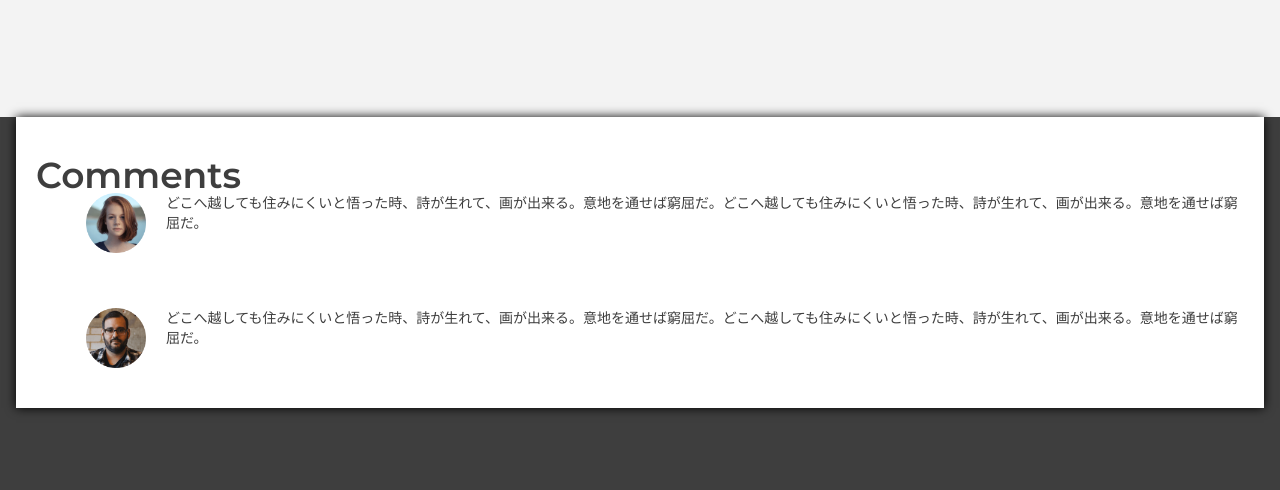
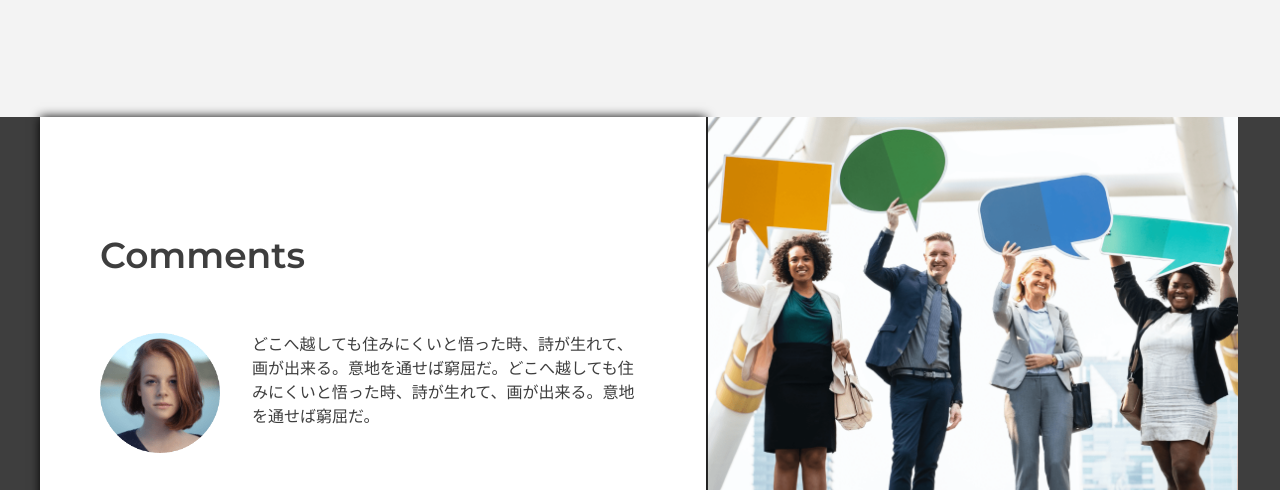
Before and after one commit to issei4869/Deitra-Intermediate-Final, a website: page index.html in a window 1280 px wide. Shown: the part 3410-3900 px from the top of the page. Drawn offline with nearby package versions, Linux system fonts and the light colour scheme.

Commit message:
commentsセクションPC版途中

```diff
--- a/index.html
+++ b/index.html
@@ -335,6 +335,8 @@
   <!-- COMMENTSセクション -->
   <section class="space-topComments comments">
     <div class="comments__inner inner">
+      <div class="comments__contents">
+        <div class="comments__content">
           <!-- セクションタイトル共通パーツ -->
           <div class="section-header section-header--left" id="comments-area">Comments</div>
           <!-- commentsの大枠 -->
@@ -358,6 +360,11 @@
               <div class="comments-content__text">
                 どこへ越しても住みにくいと悟った時、詩が生れて、画が出来る。意地を通せば窮屈だ。どこへ越しても住みにくいと悟った時、詩が生れて、画が出来る。意地を通せば窮屈だ。
               </div>
+            </div>
+          </div>
+        </div>
+        <div class="comments__image">
+          <img src="./images/common/comments3.png" alt="">
         </div>
       </div>
     </div>
--- a/src/sass/module/_comments-content.scss
+++ b/src/sass/module/_comments-content.scss
@@ -9,6 +9,10 @@
   aspect-ratio: 60 / 60; // 横 / 高さ
   width: rem(60);
   height: rem(60);
+  @include mq('md') {
+    width: rem(100);
+    height: rem(100);
+  }
 }
 
 .comments-content__image img {
@@ -22,5 +26,10 @@
   font-weight: $medium;
   line-height: calc(20 / 14);
   color: $black;
-  padding-left: rem(20);
+  margin-left: rem(20);
+  @include mq('md') {
+    font-size: rem(16);
+    margin-left: rem(32);
+    line-height: calc(24 / 16);
+  }
 }
--- a/src/sass/module/_comments.scss
+++ b/src/sass/module/_comments.scss
@@ -4,14 +4,14 @@
   position: relative;
   padding: 0 rem(16) rem(60) rem(16);
   //background-color: $gray;
+  @include mq('md') {
+    padding: 0;
+  }
 }
 
 .comments__inner {
   z-index: 100;
   margin-top: rem(-60);
-  padding: rem(40) 0;
-  background-color: $white;
-  box-shadow: 0 0px 10px rgba(#00000029, 1);
   position: relative;
   // @include mq('md') {
   //   display: flex;
@@ -22,13 +22,32 @@
 .comments__inner.inner {
   padding-left: rem(20);
   padding-right: rem(20);
+  @include mq('md') {
+    padding-left: rem(40);
+    padding-right: rem(40);
+  }
+}
+
+.comments__contents {
+  display: block;
+  @include mq('md') {
+    display: flex;
+  }
+}
+
+.comments__content {
+  padding: rem(40) 0;
+  background-color: $white;
+  box-shadow: 0 0px 10px rgba(#00000029, 1);
+  @include mq('md') {
+    padding: rem(120) rem(60);
+  }
 }
 
 .comments__items {
   margin-top: rem(40);
   @include mq('md') {
-    margin-top: 0;
-    margin-left: rem(50);
+    margin-top: rem(60);
   }
 }
 
@@ -42,3 +61,22 @@
     padding-top: rem(15);
   }
 }
+
+.comments__image {
+  display: none;
+  @include mq('md') {
+    display: block;
+    //padding: rem(80) 0;
+    aspect-ratio: 534 / 444; // 横 / 高さ
+    width: rem(534);
+    height: rem(444);
+  }
+}
+
+.comments__image img {
+  @include mq('md') {
+    width: 100%;
+    height: 100%;
+    object-fit: contain;
+  }
+}
```
Also changed, not shown: css/styles.css, images/common/comments3.png (added), src/images/common/comments3.png (added), 1 other file. Lines whose indentation alone changed are shown as unchanged.
